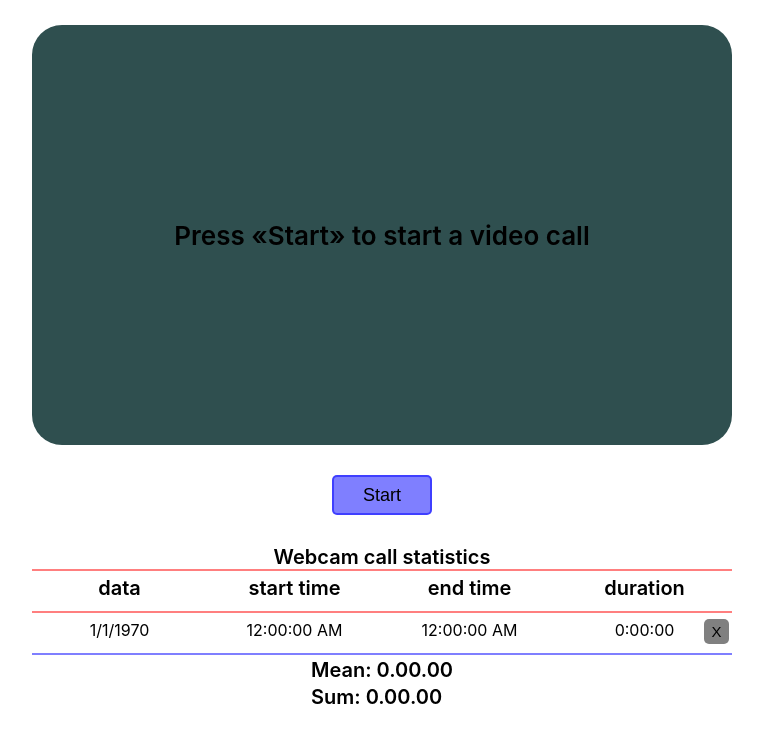
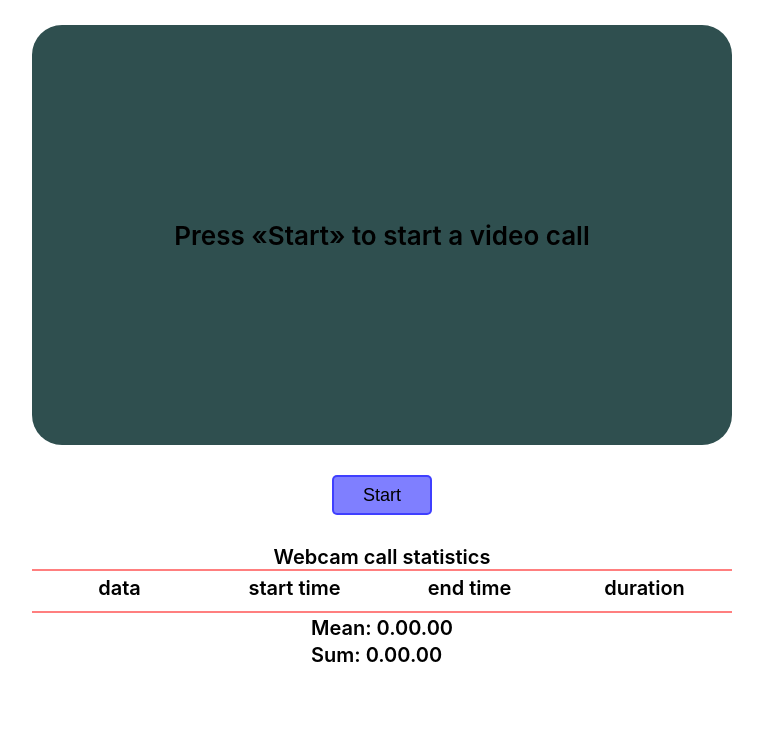
Before and after one commit to DimaShumanskiy/webcam_statistics, a React (Create React App) app: page / in a window 1280 px wide. Shown: the top 742 px of the page, without its empty margins (258-1021 px from the left). Built offline with nearby package versions, Linux system fonts and the light colour scheme.

Commit message:
removed starting values

```diff
--- a/src/state/statisticReducer.ts
+++ b/src/state/statisticReducer.ts
@@ -3,7 +3,7 @@ import { v1 } from 'uuid';
 import { One, Zero } from '../staticNumber';
 
 const initialState: InitialStateType = {
-    called: [{ data: 123, start: 123, stop: 123, id: '1' }],
+    called: [],
 };
 type InitialStateType = {
     called: CalledType[];
```
